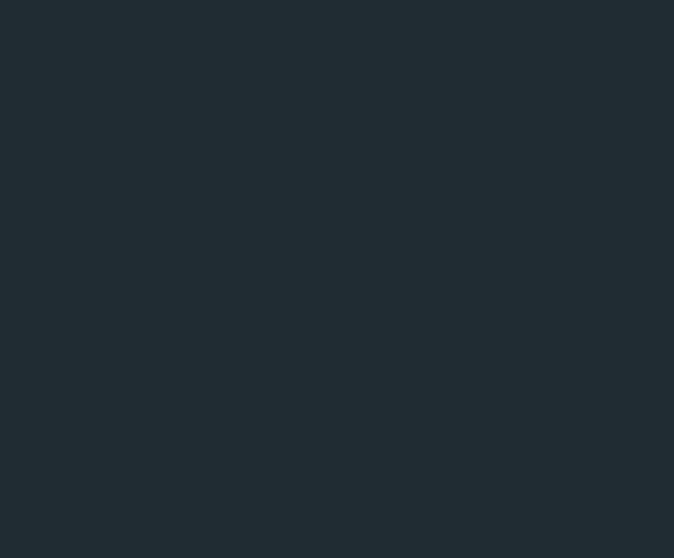
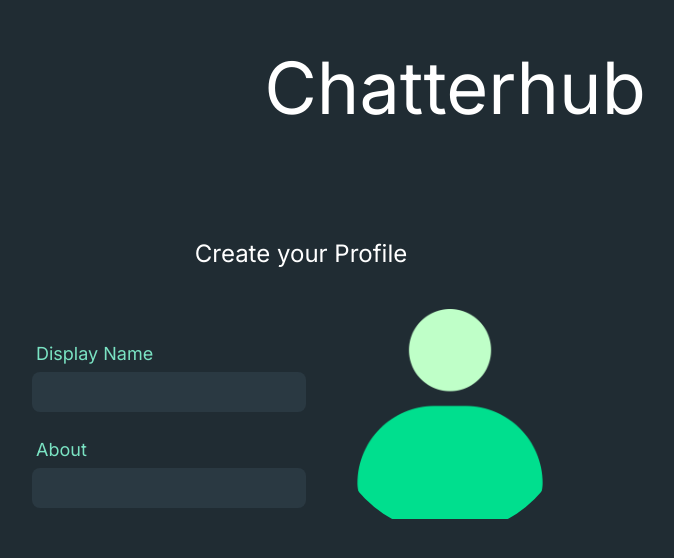
Before and after one commit to ajmat6/Chatterhub-Frontend, a Next.js app: page /onboarding in a window 1280 px wide. Shown: the part 164-722 px from the top of the page, without its empty margins (339-1013 px from the left). Built offline with nearby package versions, Linux system fonts and the light colour scheme.

Commit message:
Onboarding jsx work

```diff
--- a/package.json
+++ b/package.json
@@ -9,6 +9,7 @@
     "lint": "next lint"
   },
   "dependencies": {
+    "@reduxjs/toolkit": "^2.0.1",
     "axios": "^1.6.3",
     "emoji-picker-react": "^4.6.0",
     "firebase": "^10.7.1",
@@ -17,6 +18,8 @@
     "react-dom": "^18",
     "react-icons": "^4.12.0",
     "react-image-file-resizer": "^0.4.8",
+    "react-redux": "^9.0.4",
+    "redux": "^5.0.1",
     "socket.io-client": "^4.7.2",
     "wavesurfer.js": "^7.6.0",
     "zego-express-engine-webrtc": "^3.1.3"
--- /dev/null
+++ b/src/app/components/Avatar.jsx
@@ -0,0 +1,73 @@
+import Image from 'next/image'
+import React, { useState } from 'react'
+import {FaCamera} from 'react-icons/fa'
+import ContextMenux from './ContextMenux';
+
+const Avatar = (props) => {
+    const [hover, setHover] = useState(false);
+    const [contextMenu, setContextMenu] = useState(false);
+    const [contextMenuCor, setContextMenuCor] = useState({x: 0, y: 0});
+    const contextMenuOptions = [
+        {name: "Take Photo", callback: () => {}},
+        {name: "Choose from Gallery", callback: () => {}},
+        {name: "Upload Photo", callback: () => {}},
+        {name: "Remove Photo", callback: () => {}}
+    ]
+
+    const showContextMenu = (e) => {
+        e.preventDefault();
+        setContextMenu(true);
+        setContextMenuCor({x: e.pageX, y: e.pageY}); // pageX and pageY gets the coordinates of the mouse pointer where mouse is clicked
+    }
+  return (
+    <>
+        <div className="flex items-center justify-center">
+            {
+                props.type === 'sm' &&
+                <div className="relative h-10 w-10">
+                    {/*  fill will fill the image inside the Image component according the h and w provided in div as it is relative */}
+                    <Image src={props.image} alt='image' className='rounded-full' fill/>
+                </div>
+            }
+            {
+                props.type === 'lg' &&
+                <div className="relative h-14 w-14">
+                    <Image src={props.image} alt='image' className='rounded-full' fill/>
+                </div>
+            }
+            {
+                props.type === 'xl' && (
+                <div className='relative cursor-pointer z-0' onMouseEnter={() => setHover(true)} onMouseLeave={() => setHover(false)}>
+                    <div
+                        className={`bg-photopicker-overlay-background h-60 w-60 absolute top-0 left-0 flex items-center rounded-full justify-center flex-col text-center gap-2 z-10 ${hover ? 'visible' : 'hidden'}`}
+                        onClick={(e) => showContextMenu(e)}
+                        id='context-opener'
+                    >
+                        <FaCamera
+                            className='text-2xl'
+                            id='context-opener'
+                            onClick={(e) => showContextMenu(e)}
+                        />
+                        <span onClick={(e) => showContextMenu(e)} id='context-opener'>Change <br /> Profile <br /> Photo</span>
+                    </div>
+                    <div className="h-60 w-60">
+                        <Image src={props.image} alt='image' className='rounded-full' fill/>
+                    </div>
+                </div>
+                )
+            }
+        </div>
+        {
+            contextMenu &&
+            <ContextMenux
+                options={contextMenuOptions}
+                cordinates={contextMenuCor}
+                contextMenu={contextMenu}
+                setContextMenu={setContextMenu}
+            />
+        }
+    </>
+  )
+}
+
+export default Avatar
--- /dev/null
+++ b/src/app/components/ContextMenux.jsx
@@ -0,0 +1,33 @@
+import React, { useRef } from 'react'
+
+const ContextMenux = ({options, cordinates, contextMenu, setContextMenu}) => {
+    // It creates a mutuable object which will not re-render the component
+    // useRef is used to access a DOM element directly using ref property used in any DOM element
+    const contextMenuRef = useRef(null)
+
+    const handleClick = (e, callback) => {
+        e.stopPropagation(); // will not propogate current event further, similar like preventDefault but will not stop the default behaviour like loading of a link
+        setContextMenu(false)
+        callback();
+    }
+  return (
+    <div
+        className={`bg-dropdown-background fixed py-2 z-[100] shadow-xl`}
+        ref={contextMenuRef}
+        style={{
+            top: cordinates.y,
+            left: cordinates.x
+        }}
+    >
+        <ul>
+            {
+                options.map((option) => (
+                    <li className='px-5 py-2 cursor-pointer hover:bg-background-default-hover' key={option.name} onClick={(e) => handleClick(e, option.callback)}><span>{option.name}</span></li>
+                ))
+            }
+        </ul>
+    </div>
+  )
+}
+
+export default ContextMenux
--- /dev/null
+++ b/src/app/components/Input.jsx
@@ -0,0 +1,22 @@
+import React from 'react'
+
+const Input = (props) => {
+    return (
+        <div className='flex gap-1 flex-col'>
+            {props.label &&
+                <label htmlFor="name" className='text-teal-light text-lg px-1'>{props.name}</label>
+            }
+            <div>
+                <input
+                    type="text"
+                    name='name'
+                    value={props.state}
+                    onChange={(e) => props.setState(e.target.value)}
+                    className='bg-input-background text-start focus:outline-none text-white h-10 rounded-lg px-5 py-4 w-full'
+                />
+            </div>
+        </div>
+    )
+}
+
+export default Input
--- a/src/app/layout.js
+++ b/src/app/layout.js
@@ -1,17 +1,21 @@
 import { Inter } from 'next/font/google'
 import './globals.css'
-
+import { Providers } from './redux/Providers'
 const inter = Inter({ subsets: ['latin'] })
 
 export const metadata = {
-  title: 'Create Next App',
+  title: 'Chatterhub',
   description: 'Generated by create next app',
 }
 
 export default function RootLayout({ children }) {
   return (
     <html lang="en">
-      <body className={inter.className}>{children}</body>
+      <body className={inter.className}>
+        <Providers>
+          {children}
+        </Providers>
+      </body>
     </html>
   )
 }
--- a/src/app/login/page.jsx
+++ b/src/app/login/page.jsx
@@ -1,4 +1,4 @@
-"use client"
+"use client" // use client have to be used for loginbutton and useRouter as they can be used in client components only and a component is by default server side
 
 import React from 'react'
 import Image from 'next/image'
@@ -7,22 +7,34 @@ import { GoogleAuthProvider, signInWithPopup } from 'firebase/auth'
 import { firebasAuth } from '../utils/firebaseConfig'
 import axios from 'axios'
 import { CHECK_USER } from '../utils/urlConfig'
+import { useRouter } from 'next/navigation'
+import { useDispatch } from 'react-redux'
+import { setNewUser, setUserInfo } from '../redux/reducers/authReducer'
 
-const login = async () => {
+const login =  () => {
+  const router = useRouter();  // used for the navigation: router.push(/onboarding) will take you to the /onboarding url
+  const dispatch = useDispatch();
+
   const loginButton = async () => {
     const provider = new GoogleAuthProvider() // from firebase
     const {user} = await signInWithPopup(firebasAuth, provider);
-
     const name = user.displayName;
     const email = user.email;
     const photo = user.photoURL;
 
-    // check for email:
     try
     {
       if(email)
       {
         const user = await axios.post(CHECK_USER, {email});
+        const data = user.data;
+        if(data.status == false)
+        {
+          const obj = {name, email, profileImage: photo, status: ""};
+          dispatch(setNewUser(true))
+          dispatch(setUserInfo(obj))
+          router.push('/onboarding')
+        }
       }
     }
     catch(err)
--- a/src/app/onboarding/page.jsx
+++ b/src/app/onboarding/page.jsx
@@ -1,11 +1,32 @@
+'use client'
+
 import Image from 'next/image'
-import React from 'react'
+import React, { useState } from 'react'
+import { useSelector } from 'react-redux'
+import Input from '../components/input'
+import defaultAvatar from '../../../public/default_avatar.png'
+import Avatar from '../components/Avatar'
 
 const onboarding = () => {
+  const auth = useSelector((state) => state.auth)
+  const [personName, setPersonName] = useState(auth.userInfo.name ? auth.userInfo.name : "")
+  const [about, setAbout] = useState("");
+  const [image, setImage] = useState(defaultAvatar)
   return (
     <div className='bg-panel-header-background  h-screen w-screen text-white flex flex-col items-center justify-center'>
       <div className='flex items-center justify-center gap-2'>
         <Image src='/whatsapp.gif' alt='chatterhub' height={300} width={300}/>
+        <span className='text-7xl '>Chatterhub</span>
+      </div>
+      <h2 className="text-2xl">Create your Profile</h2>
+      <div className="flex gap-6 mt-6">
+        <div className="flex flex-col items-center justify-center mt-5 gap-6">
+          <Input name={"Display Name"} state={personName} setState={setPersonName} label={true}/>
+          <Input name={"About"} state={about} setState={setAbout} label={true}/>
+        </div>
+        <div>
+          <Avatar type={'xl'} image={defaultAvatar} setImage={setImage}/>
+        </div>
       </div>
     </div>
   )
--- /dev/null
+++ b/src/app/redux/Providers.js
@@ -0,0 +1,12 @@
+'use client'
+
+import { Provider } from "react-redux";
+import store from "./store/store";
+
+export function Providers({ children }) {
+    return (
+    <Provider store={store}>
+        {children}
+    </Provider>
+    )
+}
--- /dev/null
+++ b/src/app/redux/reducers/authReducer.js
@@ -0,0 +1,28 @@
+'use client'
+import { createSlice, createAsyncThunk } from "@reduxjs/toolkit";
+
+const initialState = {
+    userInfo: {},
+    newUser: false
+}
+
+export const authSlice = createSlice({
+    name: 'auth',
+    initialState: initialState,
+    reducers: {
+        setUserInfo: (state, action) => {
+            state.userInfo = action.payload
+        },
+
+        setNewUser: (state, action) => {
+            state.newUser = action.payload
+        }
+    },
+
+    extraReducers: (builder) =>  {
+
+    }
+})
+
+export const {setUserInfo, setNewUser} = authSlice.actions
+export default authSlice.reducer;
--- /dev/null
+++ b/src/app/redux/store/store.js
@@ -0,0 +1,12 @@
+'use client'
+
+import { configureStore } from "@reduxjs/toolkit";
+import authReducer from "../reducers/authReducer";
+
+const store = configureStore({
+    reducer: {
+        auth: authReducer
+    }
+})
+
+export default store;
```
Also changed, not shown: 1 other file (tests, documents, lock files or other folders).
